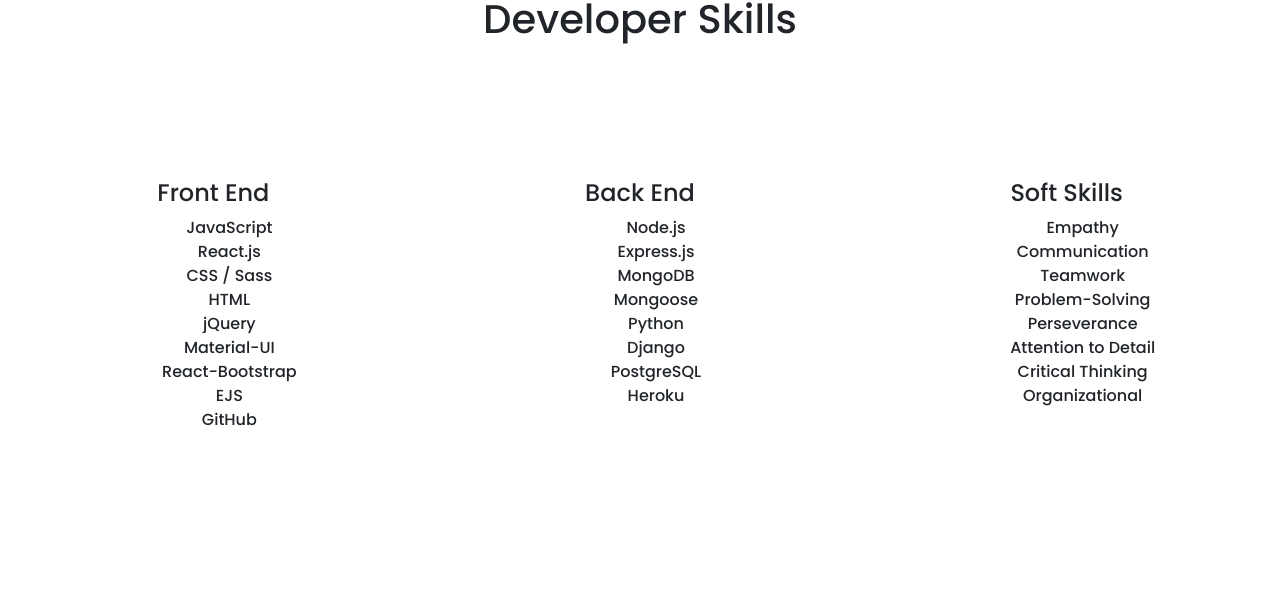
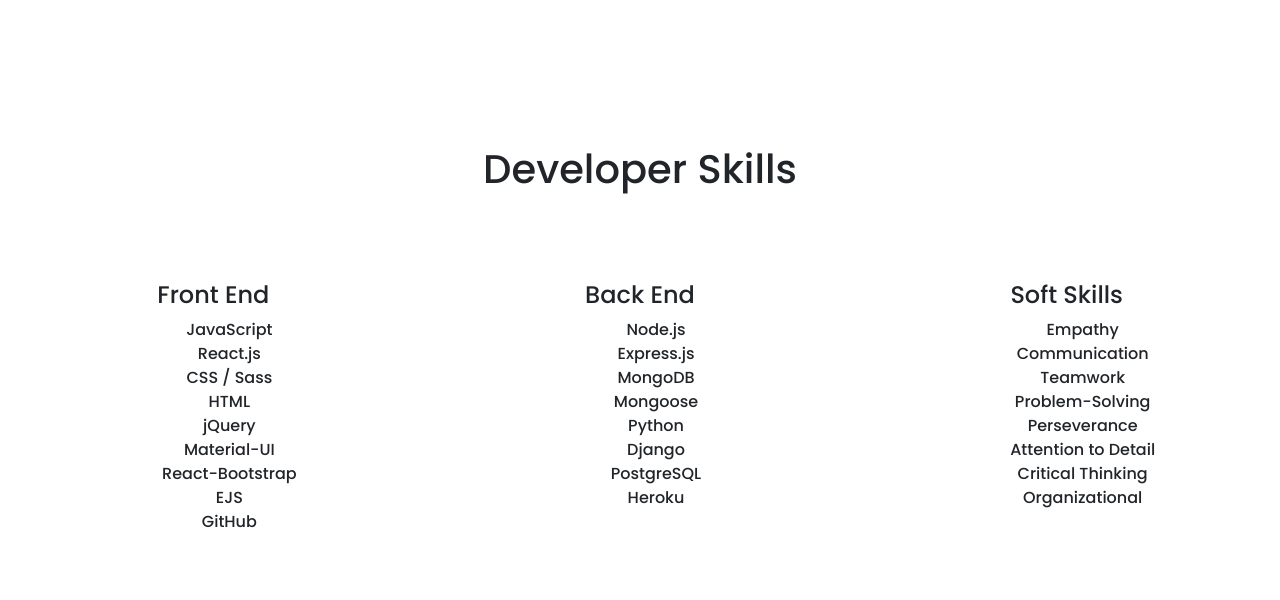
Before and after one commit to kellynelson13/portfolio-frontend, a React (Create React App) app: page / in a window 1280 px wide. Shown: the part 1525-2125 px from the top of the page. Built offline with nearby package versions, Linux system fonts and the light colour scheme; no server answers; the HTML template or start-up script is replaced by a standard one.

Commit message:
fixed link position issue

```diff
--- a/src/App.css
+++ b/src/App.css
@@ -25,11 +25,11 @@
   position: relative;
   top: -80px;
 }
-/* .skills-container {
-  display: flex;
-  flex-direction: column;
-  justify-content: space-around;
-} */
+.skills-container {
+  position: relative;
+  top: 150px;
+
+}
 
 #image-container img {
   width: 80%;
@@ -43,15 +43,18 @@
   height: 100vh;
 }
 #skills {
-  height: 80vh;
+  height: 100vh;
 }
-#about {
+
+.about-container {
   display: grid;
   grid-template-columns: 1fr 2fr;
   gap: 20px;
+  position: relative;
+  top: 80px;
 }
 #contact {
-  height: 50vh;
+  height: 100vh;
   display: flex;
   justify-content: center;
   align-items: center;
--- a/src/components/About.js
+++ b/src/components/About.js
@@ -3,6 +3,7 @@ import React from 'react'
 const About = () => {
   return (
     <section id="about" >
+        <div className="about-container">
         <div id="image-container">
             <img src="https://imgur.com/FRqvAlJ.png" alt="headshot"/>
         </div>
@@ -14,6 +15,7 @@ const About = () => {
             <h4>When I'm not coding . . .</h4>
             <p>I love to travel to new places around the world and hike or mountain bike whenever possible. I recently went to Switzerland and spent 5 days hiking all over Zermatt. At home I love to explore local restuarants and craft cocktail bars, or relax at home and play strategy card games.</p>
         </div>
+        </div>
     </section>
   )
 }
--- a/src/components/Skills.js
+++ b/src/components/Skills.js
@@ -5,8 +5,7 @@ const Skills = () => {
     <section id="skills">
         <div className="skills-container">
         <h1 className="devsk-h1">Developer Skills</h1>
-        <br />
-        <br />
+
       <div className="skills">
         <div>
           <h4>Front End</h4>
```
